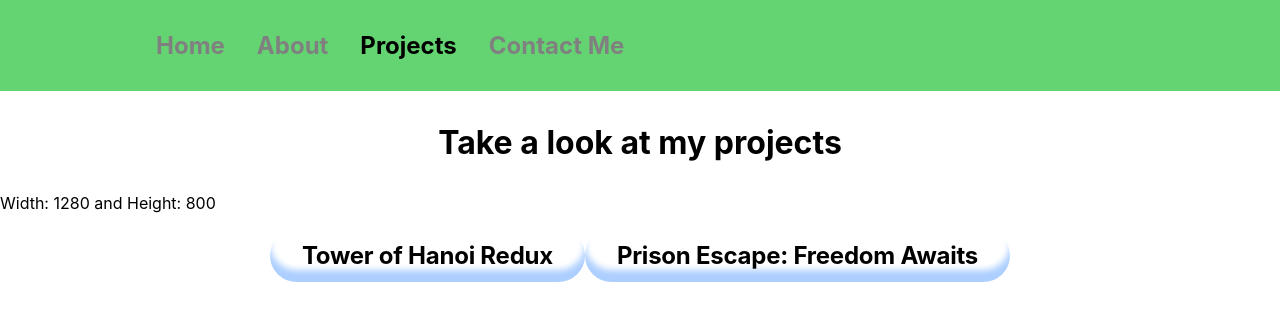
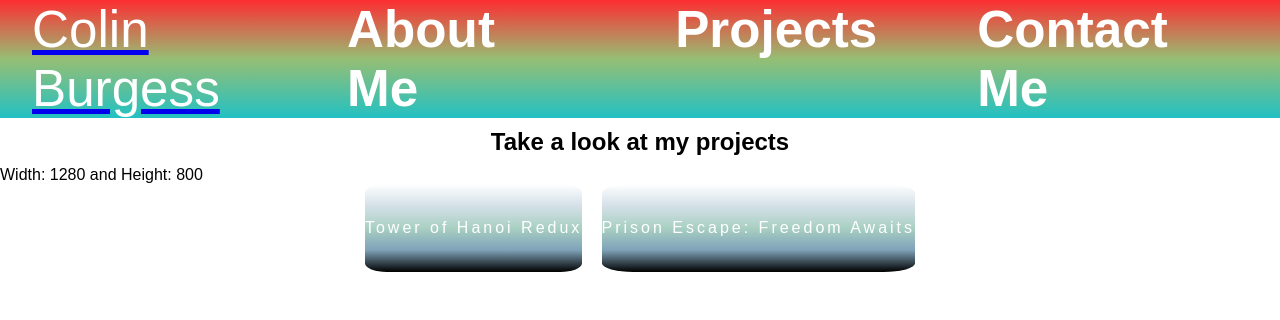
Before and after one commit to C0C0Barbet/portfolio-frontend, a React (Create React App) app: page /projects in a window 1280 px wide. Shown: the top 320 px of the page. Built offline with nearby package versions, Linux system fonts and the light colour scheme.

Commit message:
More random changes

```diff
--- a/src/App.css
+++ b/src/App.css
@@ -1,38 +1,6 @@
-.App {
-  text-align: center;
+* {
+    margin: 0;
+    padding: 0;
+    box-sizing: border-box;
+    font-family: Arial, Helvetica, sans-serif;
 }
-
-.App-logo {
-  height: 40vmin;
-  pointer-events: none;
-}
-
-@media (prefers-reduced-motion: no-preference) {
-  .App-logo {
-    animation: App-logo-spin infinite 20s linear;
-  }
-}
-
-.App-header {
-  background-color: #282c34;
-  min-height: 100vh;
-  display: flex;
-  flex-direction: column;
-  align-items: center;
-  justify-content: center;
-  font-size: calc(10px + 2vmin);
-  color: white;
-}
-
-.App-link {
-  color: #61dafb;
-}
-
-@keyframes App-logo-spin {
-  from {
-    transform: rotate(0deg);
-  }
-  to {
-    transform: rotate(360deg);
-  }
-}
--- a/src/App.js
+++ b/src/App.js
@@ -9,6 +9,7 @@ import ProjectsPage from "./pages/projects/projectsPage";
 
 const App = () => {
     return (
+        <div className="app">
             <Router>
                 <Navbar/>
                 <Routes>
@@ -18,6 +19,7 @@ const App = () => {
                     <Route path='/contact' element={<ContactMe/>}/>
                 </Routes>
             </Router>
+        </div>
     );
 }
 
--- /dev/null
+++ b/src/baseUtilities/photoOfMe.js
@@ -0,0 +1,28 @@
+import React from 'react';
+import "../components/navbar/navbarStyling.css"
+import me from '../filesToUse/images/me.jpg';
+import {getWindowDimensions} from "./deviceViewport";
+
+
+function MeInVogue() {
+
+    let {width, height} = getWindowDimensions();
+
+    let imgWidth;
+    let imgHeight;
+
+    if (width > 1920 && height > 1080) {
+        imgWidth = 300;
+        imgHeight = 300;
+    } else if (width > 1280 && height > 720) {
+        imgWidth = 300;
+        imgHeight = 300;
+    } else {
+        imgWidth = 100;
+        imgHeight = 100;
+    }
+
+    return <img className="nav-logo" src={me} alt="Yep, that's me!" width={imgWidth} height={imgHeight}/>;
+}
+
+export default MeInVogue;
--- a/src/components/navbar/NavbarElements.js
+++ /dev/null
@@ -1,86 +0,0 @@
-import { FaBars } from 'react-icons/fa';
-import { NavLink as Link } from 'react-router-dom';
-import styled from 'styled-components';
-
-export const Nav = styled.nav`
-  background: #63D471;
-  height: 85px;
-  display: flex;
-  justify-content: space-between;
-  padding: 0.2rem calc((100vw - 1000px) / 2);
-  z-index: 12;
-  /* Third Nav */
-  /* justify-content: flex-start; */
-`;
-
-export const NavLink = styled(Link)`
-  color: #808080;
-  display: flex;
-  align-items: center;
-  text-decoration: none;
-  padding: 0 1rem;
-  height: 100%;
-  cursor: pointer;
-  &.active {
-    color: #000000;
-  }
-`;
-
-export const Bars = styled(FaBars)`
-  display: none;
-  color: #808080;
-  @media screen and (max-width: 768px) {
-    display: block;
-    position: absolute;
-    top: 0;
-    right: 0;
-    transform: translate(-100%, 75%);
-    font-size: 1.8rem;
-    cursor: pointer;
-  }
-`;
-
-export const NavMenu = styled.div`
-  display: flex;
-  align-items: center;
-  margin-right: -24px;
-  /* Second Nav */
-  /* margin-right: 24px; */
-  /* Third Nav */
-  /* width: 100vw;
-  white-space: nowrap; */
-  @media screen and (max-width: 768px) {
-    display: none;
-  }
-`;
-
-export const NavBtn = styled.nav`
-  display: flex;
-  align-items: center;
-  margin-right: 24px;
-  /* Third Nav */
-  /* justify-content: flex-end;
-  width: 100vw; */
-  @media screen and (max-width: 768px) {
-    display: none;
-  }
-`;
-
-export const NavBtnLink = styled(Link)`
-  border-radius: 4px;
-  background: #808080;
-  padding: 10px 22px;
-  color: #000000;
-  outline: none;
-  border: none;
-  cursor: pointer;
-  transition: all 0.2s ease-in-out;
-  text-decoration: none;
-  /* Second Nav */
-  margin-left: 24px;
-  &:hover {
-    transition: all 0.2s ease-in-out;
-    background: #fff;
-    color: #808080;
-  }
-`;
--- a/src/components/navbar/index.js
+++ b/src/components/navbar/index.js
@@ -1,33 +1,47 @@
-import React from 'react';
-import {
-    Nav,
-    NavLink,
-    Bars,
-    NavMenu
-} from './NavbarElements';
+import React, {useState} from 'react';
+import {Link} from "react-router-dom";
+import './navbarStyling.css';
+import {FiMenu, FiX} from "react-icons/fi";
+import MeInVogue from "../../baseUtilities/photoOfMe";
 
 const Navbar = () => {
+    const [open, setOpen] = useState(false);
+
+    const handleClick = () => {
+        setOpen(!open);
+    };
+
     return (
-        <>
-            <Nav>
-                <Bars />
-
-                <NavMenu>
-                    <NavLink to='/' activestyle="true">
-                        <h2>Home</h2>
-                    </NavLink>
-                    <NavLink to='/about' activestyle="true">
-                        <h2>About</h2>
-                    </NavLink>
-                    <NavLink to='/projects' activestyle="true">
-                        <h2>Projects</h2>
-                    </NavLink>
-                    <NavLink to='/contact' activestyle="true">
-                        <h2>Contact Me</h2>
-                    </NavLink>
-                </NavMenu>
-            </Nav>
-        </>
+        <nav className="navbar">
+            <Link to="/">
+                <div className="nav-text">
+                    Colin Burgess
+                    {/*
+                    <MeInVogue/>
+                    */}
+                </div>
+            </Link>
+            <div onClick={handleClick} className="nav-icon">
+                {open ? <FiX/> : <FiMenu/>}
+            </div>
+            <ul className={open ? 'nav-links active' : 'nav-links'}>
+                <li className="nav-element">
+                    <Link to='/about' className="nav-link" onClick={() => setOpen(false)}>
+                        <h4>About Me</h4>
+                    </Link>
+                </li>
+                <li className="nav-element">
+                    <Link to='/projects' className="nav-link" onClick={() => setOpen(false)}>
+                        <h4>Projects</h4>
+                    </Link>
+                </li>
+                <li className="nav-element">
+                    <Link to='/contact' className="nav-link" onClick={() => setOpen(false)}>
+                        <h4>Contact Me</h4>
+                    </Link>
+                </li>
+            </ul>
+        </nav>
     );
 };
 
--- a/src/components/navbar/navbarStyling.css
+++ b/src/components/navbar/navbarStyling.css
@@ -0,0 +1,75 @@
+.navbar {
+    height: 100%;
+    width: 100%;
+    background: linear-gradient(0deg, rgba(34, 193, 195, 1) 0%,
+    rgba(150, 190, 116, 1) 50%, rgba(253, 45, 50, 1) 100%);
+    color: grey;
+    display: flex;
+    justify-content: space-between;
+    align-items: center;
+    padding: 0 2rem;
+    font-size: 4vmax;
+}
+
+.nav-text {
+    text-decoration: none;
+    color: white;
+    justify-self: center;
+}
+
+.nav-links {
+    display: grid;
+    grid-template-columns: repeat(3, auto);
+    grid-gap: 100px;
+    list-style: none;
+}
+
+.nav-link {
+    text-decoration: none;
+    color: white;
+    transition: 0.3s all;
+}
+
+.nav-link:hover {
+    color: grey;
+}
+
+.nav-icon {
+    display: none;
+    font-size: 2rem;
+    cursor: pointer;
+}
+
+@media only screen and (max-width: 500px) {
+    .navbar {
+        position: relative;
+    }
+
+    .nav-links {
+        display: flex;
+        flex-direction: column;
+        position: absolute;
+        text-align: center;
+        width: 100%;
+        top: 80px;
+        left: -100%;
+        transition: 0.5s all;
+    }
+
+    .nav-links.active {
+        background: linear-gradient(180deg, rgba(34, 193, 195, 1) 0%,
+        rgba(150, 190, 116, 1) 75%,
+        rgba(253, 45, 50, 1) 100%);
+        left: 0;
+    }
+
+    .nav-item {
+        padding: 10px 0;
+        border-top: 1px solid red;
+        border-bottom: 1px solid red;
+    }
+
+    .nav-icon {
+        display: flex;
+    }
+}
--- a/src/pages/projects/components/picker/dynamicSize.js
+++ b/src/pages/projects/components/picker/dynamicSize.js
@@ -54,6 +54,7 @@ Continue looking into error "Canvas is null"
                 </div>
                 <div className={"buttonGroup"}>
                     <button className={"button-Traditional"} onClick={showHanoi}>Tower of Hanoi Redux</button>
+                    <div className="buttonDivider"/>
                     <button className={"button-Traditional"} onClick={showPrison}>Prison Escape: Freedom Awaits
                     </button>
                 </div>
--- a/src/pages/projects/projectsStyling.css
+++ b/src/pages/projects/projectsStyling.css
@@ -1,4 +1,6 @@
 .header {
+    font-size: x-large;
+    font-family: 'Bebas Neue', sans-serif;
     display: flex;
     padding: 10px;
     justify-content: Center;
@@ -11,51 +13,114 @@
     align-items: Center;
 }
 
+.buttonDivider {
+    width: 1.5%;
+    height: auto;
+    display: inline-block;
+}
+
 .gameDisplay {
     display: flex;
+    padding: 10px;
     justify-content: Center;
-    align-items: Center;
-    padding: 2% 2% 2% 2%;
 }
 
-.button-Traditional, .button-Mobile {
-    appearance: none;
-    background-color: #FFFFFF;
-    border-radius: 40em;
-    border-style: none;
-    box-shadow: #ADCFFF 0 -12px 6px inset;
-    box-sizing: border-box;
-    color: #000000;
-    cursor: pointer;
-    display: inline-block;
-    font-family: -apple-system, sans-serif;
-    font-size: 1.2rem;
-    font-weight: 700;
-    letter-spacing: -.24px;
-    margin: 0;
-    outline: none;
-    padding: 1rem 1.3rem;
-    text-align: center;
-    text-decoration: none;
-    transition: all .15s;
+.button-Traditional,
+.button-Traditional:after {
+    width: fit-content;
+    height: fit-content;
+    line-height: 78px;
+    font-size: unset;
+    font-family: 'Bebas Neue', sans-serif;
+    background: linear-gradient(0deg, rgba(0, 0, 0, 1) 0%, rgba(84, 131, 161, 0.75) 25%, rgba(84, 161, 135, 0.5) 50%, rgba(84, 131, 161, 0.25) 75%, rgba(0, 0, 0, 0) 100%);
+    border: 0;
+    color: #fff;
+    letter-spacing: 3px;
+    border-radius: 10%;
+    outline: transparent;
+    position: relative;
     user-select: none;
     -webkit-user-select: none;
     touch-action: manipulation;
 }
 
-.button-Traditional:hover, .button-Mobile:hover {
-    background-color: #FFC229;
-    box-shadow: #FF6314 0 -6px 8px inset;
-    transform: scale(1.125);
+.button-Traditional:after {
+    --slice-0: inset(100% 25% 50% 75%);
+    --slice-1: inset(80% -1px 0 0);
+    --slice-2: inset(50% -30px 30% 100%);
+    --slice-3: inset(10% -3px 85%);
+    --slice-4: inset(40% -60px 43% 0);
+    --slice-5: inset(80% -6px 5% 0);
+
+    content: 'STYLE_POINTS';
+    display: block;
+    position: absolute;
+    top: 0;
+    left: 0;
+    right: 0;
+    bottom: 0;
+    background: linear-gradient(180deg, rgba(0, 0, 0, 1) 0%, rgba(84, 131, 161, 0.75) 25%, rgba(84, 161, 135, 0.5) 50%, rgba(84, 131, 161, 0.25) 75%, rgba(0, 0, 0, 0) 100%);
+    text-shadow: -3px -3px #F8F005, 3px 3px #00E6F6;
+    clip-path: var(--slice-0);
 }
 
-.button-Traditional:active, .button-Mobile:active {
-    transform: scale(1.025);
+.button-Traditional:hover:after {
+    animation: 1s glitch linear infinite;
+    animation-timing-function: steps(2, end);
+}
+
+@keyframes glitch {
+    0% {
+        clip-path: var(--slice-1);
+        transform: translate(-20px, -10px);
+    }
+    10% {
+        clip-path: var(--slice-3);
+        transform: translate(10px, 10px);
+    }
+    20% {
+        clip-path: var(--slice-1);
+        transform: translate(100px, 10px);
+    }
+    30% {
+        clip-path: var(--slice-3);
+        transform: translate(0px, 5px);
+    }
+    40% {
+        clip-path: var(--slice-2);
+        transform: translate(-5px, 0px);
+    }
+    50% {
+        clip-path: var(--slice-3);
+        transform: translate(50px, 0px);
+    }
+    60% {
+        clip-path: var(--slice-4);
+        transform: translate(100px, 10px);
+    }
+    70% {
+        clip-path: var(--slice-2);
+        transform: translate(-10px, 10px);
+    }
+    80% {
+        clip-path: var(--slice-5);
+        transform: translate(80px, -10px);
+    }
+    90% {
+        clip-path: var(--slice-1);
+        transform: translate(-10px, 0px);
+    }
+    100% {
+        clip-path: var(--slice-1);
+        transform: translate(0);
+    }
 }
 
 @media (min-width: 768px) {
-    .button-Traditional, .button-Mobile {
-        font-size: 1.5rem;
-        padding: .75rem 2rem;
+    .button-Traditional,
+    .button-Traditional:after {
+        width: fit-content;
+        height: fit-content;
+        line-height: 88px;
     }
 }
```
Also changed, not shown: src/pages/projects/components/desktop/gameStuffs/hanoiGameMax.js (added, +20 -0 lines), src/pages/projects/components/desktop/gameStuffs/prisonGameMax.js (added, +19 -0 lines), src/pages/projects/components/desktop/hanoiFull.js (+8 -1 lines), src/pages/projects/components/desktop/prisonFull.js (+8 -1 lines), src/filesToUse/images/me.jpg (added). Lines whose indentation alone changed are shown as unchanged.
